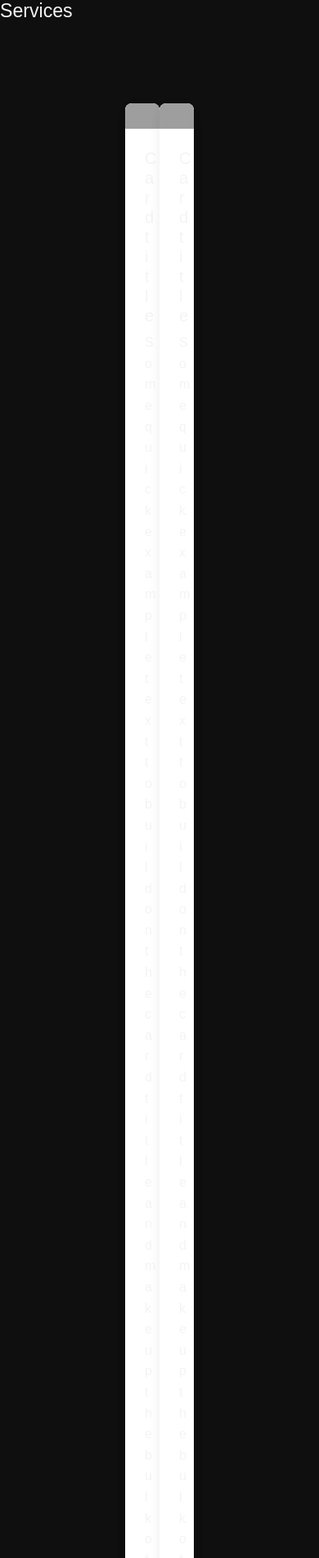
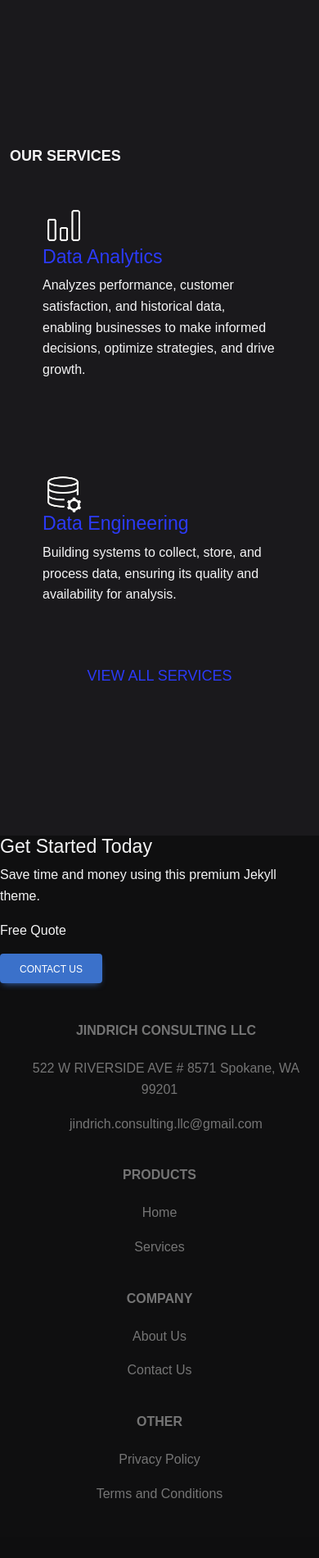
Before and after one commit to jindrich-consulting-llc/jindrich-consulting-llc.github.io, a Jekyll site: the page built from index.md, in a window 390 px wide. Shown: the part 600-2500 px from the top of the page at 82% size. Built offline with Jekyll 4.4.1, drawn with Linux system fonts in a browser that asks for light colours; some of the changed text lies outside the part shown; grey boxes are pictures that could not be loaded.

Commit message:
updated services section

```diff
--- a/_data/services.yml
+++ b/_data/services.yml
@@ -1,6 +1,8 @@
 - name: "Data Analytics"
   url: "/services/data-analytics"
+  icon: "icons8-bar-chart-96.png"
   description: "Analyzes performance, customer satisfaction, and historical data, enabling businesses to make informed decisions, optimize strategies, and drive growth."
 - name: "Data Engineering"
   url: "/services/data-engineering"
+  icon: "icons8-database-administrator-96.png"
   description: "Building systems to collect, store, and process data, ensuring its quality and availability for analysis."
--- a/_layouts/home.html
+++ b/_layouts/home.html
@@ -8,7 +8,7 @@
     <!-- Internal styles -->
     <link href="../assets/css/global_styles.css" rel="stylesheet">
     <link href="../assets/css/header_styles.css" rel="stylesheet">
-    <link href="../assets/css/services_styles.css" rel="stylesheet">
+    <link href="../assets/css/home_styles.css" rel="stylesheet">
 
     <!-- External styles -->
     <link href="https://cdn.jsdelivr.net/npm/mdb-ui-kit/css/mdb.min.css" rel="stylesheet">
@@ -22,36 +22,41 @@
 <main>
 
     <!-- Services -->
-    <div class="services-title">
-        <h3>Services</h3>
-    </div>
-    <div class="services-container">
-        <div class="card">
-            <div class="bg-image hover-overlay" data-mdb-ripple-init data-mdb-ripple-color="light">
-                <img src="https://mdbcdn.b-cdn.net/img/new/standard/nature/111.webp" class="img-fluid"/>
-                <a href="#!">
-                    <div class="mask" style="background-color: rgba(251, 251, 251, 0.15);"></div>
-                </a>
-            </div>
-            <div class="card-body">
-                <h5 class="card-title">Card title</h5>
-                <p class="card-text">Some quick example text to build on the card title and make up the bulk of the
-                    card's content.</p>
-                <a href="#!" class="btn btn-primary" data-mdb-ripple-init>Button</a>
-            </div>
-        </div>
-        <div class="card">
-            <div class="bg-image hover-overlay" data-mdb-ripple-init data-mdb-ripple-color="light">
-                <img src="https://mdbcdn.b-cdn.net/img/new/standard/nature/111.webp" class="img-fluid"/>
-                <a href="#!">
-                    <div class="mask" style="background-color: rgba(251, 251, 251, 0.15);"></div>
-                </a>
-            </div>
-            <div class="card-body">
-                <h5 class="card-title">Card title</h5>
-                <p class="card-text">Some quick example text to build on the card title and make up the bulk of the
-                    card's content.</p>
-                <a href="#!" class="btn btn-primary" data-mdb-ripple-init>Button</a>
+    <div class="section">
+        <div class="container">
+            <div class="row">
+                <div class="col-12">
+                    <div class="grid-header grid-header-align-center">
+                        <h2>Our Services</h2>
+                    </div>
+                </div>
+
+                {% for service in site.data.services %}
+                <div class="col-12 col-md-4 col-lg-4 mb-3">
+                    <div id="card">
+                        <div class="card-content">
+                            <div class="card-icon">
+                                <img alt="{{ service.name }}" width="50" height="50"
+                                     src="../assets/img/icons/{{ service.icon }}">
+                            </div>
+                            <div class="card-title">
+                                <h3><a href="{{ service.url }}">{{ service.name }}</a></h3>
+                            </div>
+                            <div class="card-description">
+                                <p>{{ service.description }}</p>
+                            </div>
+                        </div>
+                    </div>
+                </div>
+                {% endfor %}
+
+                <div class="col-12">
+                    <div class="grid-footer grid-footer-align-center">
+                        <a href="/services" class="grid-view-more-button">
+                            View All Services
+                        </a>
+                    </div>
+                </div>
             </div>
         </div>
     </div>
--- a/assets/css/global_styles.css
+++ b/assets/css/global_styles.css
@@ -29,6 +29,9 @@
 
     /* Button */
     --button-border-radius: 5px;
+
+    --section-padding: 80px;
+    --section-margin: 180px;
 }
 
 /* Global Styles */
--- /dev/null
+++ b/assets/css/home_styles.css
@@ -0,0 +1,55 @@
+.section {
+    position: relative;
+    width: 100%;
+    padding: var(--section-margin) 0 var(--section-margin) 0;
+    background: var(--color-base-bg-2);
+}
+
+.grid-header h2, .grid-header .h2 {
+    font-size: 18px;
+    font-weight: 600;
+    text-transform: uppercase;
+    color: var(--color-base-text);
+}
+
+#card {
+    position: relative;
+    overflow: hidden;
+    display: flex;
+    justify-content: center;
+    width: 100%;
+    padding: 20px;
+}
+
+.card-content {
+    display: flex;
+    flex-direction: column;
+    flex: 1;
+    width: 100%;
+    padding: 20px;
+}
+
+.card-title a {
+    margin-bottom: 10px;
+    color: var(--color-primary-bg);
+}
+
+.card-description .card-icon {
+    color: var(--color-primary-text);
+}
+
+.card-title + .card-description {
+    margin-top: 0;
+}
+
+.grid-footer.grid-footer-align-center {
+    display: flex;
+    justify-content: center;
+}
+
+.grid-footer .grid-view-more-button {
+    font-size: 18px;
+    font-weight: 500;
+    text-transform: uppercase;
+    color: var(--color-primary-bg);
+}
--- a/assets/css/services_styles.css
+++ /dev/null
@@ -1,30 +0,0 @@
-
-.services-container {
-    position: relative;
-    display: flex;
-    flex-direction: row;
-    justify-content: center;
-    align-items: center;
-    padding: 10vh 10vh 10vh 10vh;
-}
-
-.card {
-    overflow: hidden;
-    border-radius: 8px;
-    box-shadow: 0 4px 8px rgba(0, 0, 0, 0.1);
-    width: 20%;
-    height: 20%;
-}
-
-/*.card-img-top {*/
-/*    width: 100%;*/
-/*    height: auto;*/
-/*}*/
-
-/*.card-body {*/
-/*    padding: 15px;*/
-/*}*/
-
-/*h1 {*/
-/*    text-align: center;*/
-/*}*/
```
Also changed, not shown: assets/img/icons/icons8-bar-chart-96.png (added), assets/img/icons/icons8-database-administrator-96.png (added).
